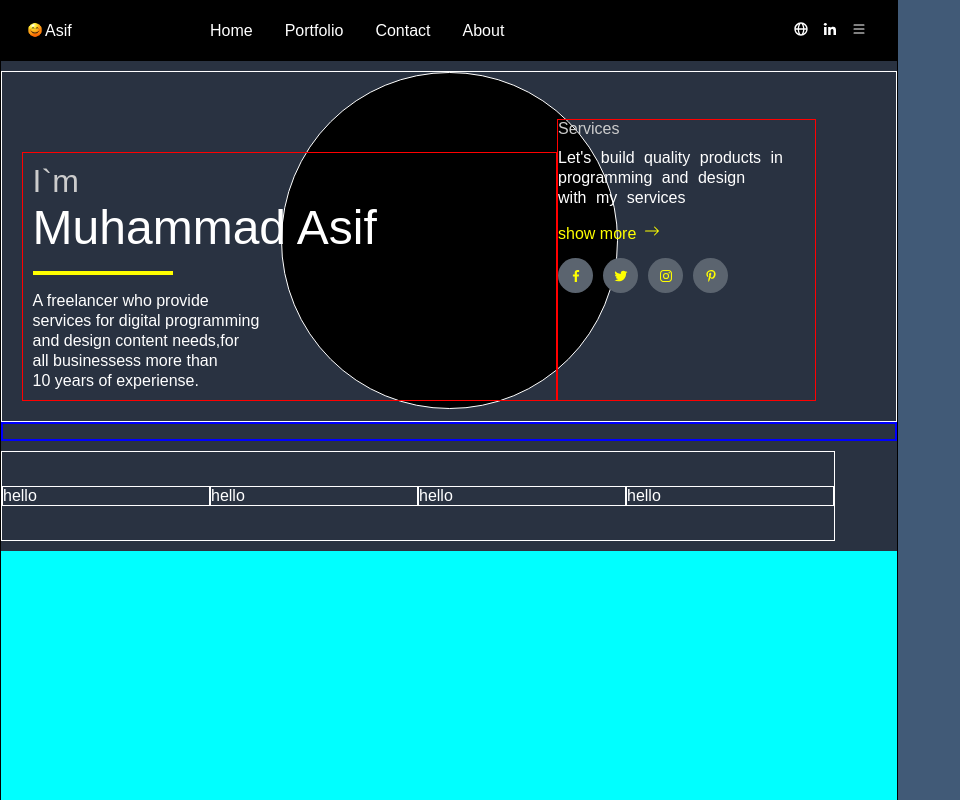
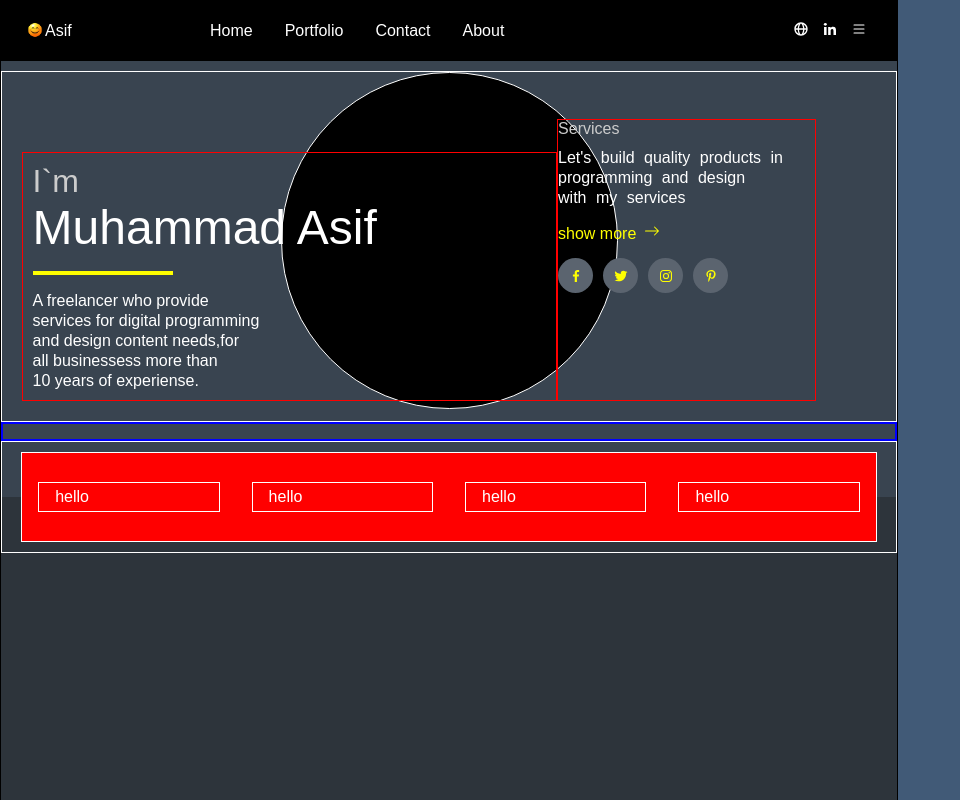
Before and after one commit to MuhammadAsif46/react-asgmt-3-portfolio, a React (Create React App) app: page / in a window 1280 px wide. Shown: the top 800 px of the page, without its empty margins (0-960 px from the left). Built offline with nearby package versions, Linux system fonts and the light colour scheme.

Commit message:
updated app.js & styles

```diff
--- a/src/App.css
+++ b/src/App.css
@@ -41,7 +41,7 @@ div.heading > h1 >span{
 div.main{
   border: 1px solid black;
   max-width: 70%;
-  background-color: #293241;
+  background-color: #394450;
   color: #fff;
 }
 
@@ -195,32 +195,33 @@ div.circle{
 
 div.port-links{
   display: flex;
-  justify-content: space-evenly;
   align-items: center ;
   border: 1px solid;
   margin: 10px 0;
-  max-width: 52em;
+  /* max-width: 55em; */
   height: 5.5em;
+  background-color: red;
 }
-div.meta{
-  border: 1px solid;
-  flex: 1;
-}
-div.google{
-  border: 1px solid;
-  flex: 1;
-}
-div.linked-in{
-  border: 1px solid;
-  flex: 1;
-}
-div.slack{
-  border: 1px solid;
-  flex: 1;
-}
+
 /* box-2 */
 
 div.box-2{
-  background-color: aqua;
+    border: 1px solid;
+    position: relative;
+    padding: 0px 1.2em;
+}
+
+/* box-3 */
+div.box-3{
+  background-color: #2d343b;
   height: 500px;
+  margin-top: -3.5em;
+  /* position: relative; */
 }
+
+div.link{
+  border: 1px solid;
+  padding: 0.3rem 1rem;
+  margin: 0 1rem;
+  flex-grow: 1;
+}
--- a/src/App.js
+++ b/src/App.js
@@ -78,23 +78,28 @@ function App() {
       <div className="port-circle">
         <div className="circle"></div>
       </div>
-      <div className="port-links">
-          <div className="meta">
+      <div className="box-2">
+        <div className="port-links">
+          <div className="meta link">
             hello
             {/* <img src={metaLogo} alt="meta-logo" /> */}
           </div>
-          <div className="google">
+          <div className="google link">
             hello
           </div>
-          <div className="linked-in">
+          <div className="linked-in link">
             hello
           </div>
-          <div className="slack">
+          <div className="slack link">
             hello
           </div>
+        </div>
       </div>
-      <div className="box-2">
 
+      <div className="box-3">
+        <div></div>
+        <div></div>
+        <div></div>
       </div>
 
     </div>
```
